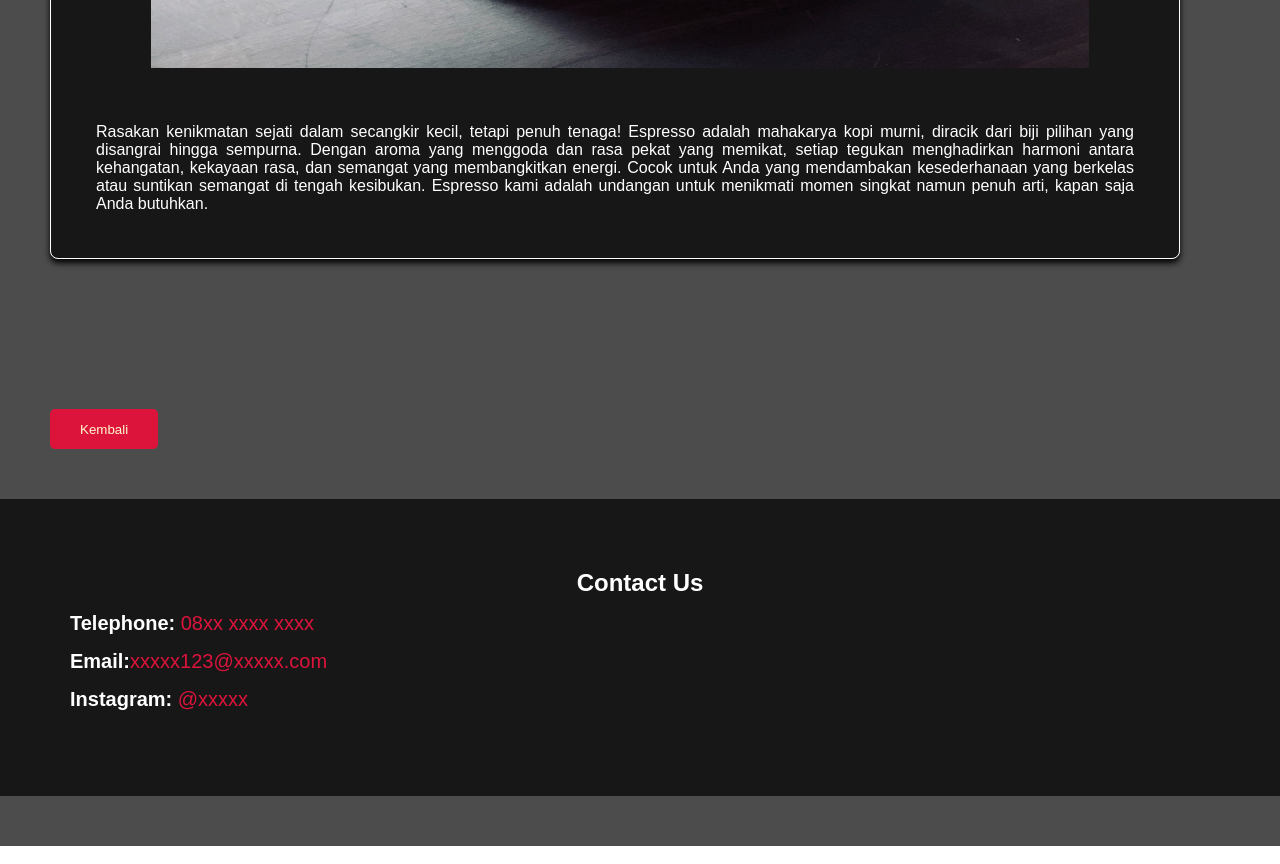
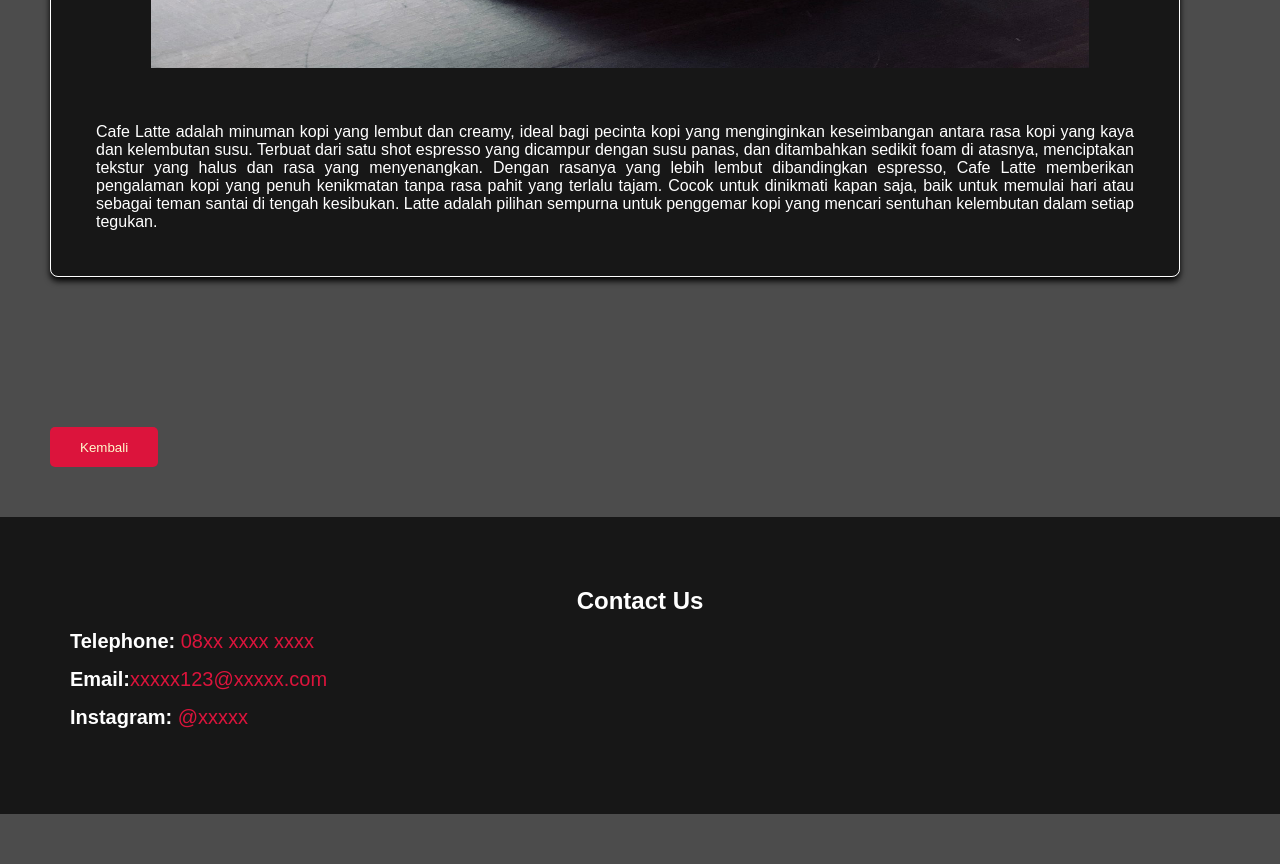
Before and after one commit to Slinzee/BigBro-Coffeeshop-edit, a plain HTML site: page Detail Produk/latte.html in a window 1280 px wide. Shown: the part 820-1684 px from the top of the page. Drawn offline with Linux system fonts and the light colour scheme.

Commit message:
add detail

```diff
--- a/Detail Produk/latte.html
+++ b/Detail Produk/latte.html
@@ -13,9 +13,7 @@
       <div id="product-detail">
         <h1>Cafe Latte</h1>
         <img src="../assets/img/Product/latte.jpg" alt="Latte" />
-        <p>Rasakan kenikmatan sejati dalam secangkir kecil, tetapi penuh tenaga! Espresso adalah mahakarya kopi murni, diracik dari biji pilihan yang disangrai hingga sempurna. Dengan aroma yang menggoda dan rasa pekat yang memikat, setiap tegukan menghadirkan harmoni antara kehangatan, kekayaan rasa, dan semangat yang membangkitkan energi.
-
-          Cocok untuk Anda yang mendambakan kesederhanaan yang berkelas atau suntikan semangat di tengah kesibukan. Espresso kami adalah undangan untuk menikmati momen singkat namun penuh arti, kapan saja Anda butuhkan.</p>
+        <p>Cafe Latte adalah minuman kopi yang lembut dan creamy, ideal bagi pecinta kopi yang menginginkan keseimbangan antara rasa kopi yang kaya dan kelembutan susu. Terbuat dari satu shot espresso yang dicampur dengan susu panas, dan ditambahkan sedikit foam di atasnya, menciptakan tekstur yang halus dan rasa yang menyenangkan. Dengan rasanya yang lebih lembut dibandingkan espresso, Cafe Latte memberikan pengalaman kopi yang penuh kenikmatan tanpa rasa pahit yang terlalu tajam. Cocok untuk dinikmati kapan saja, baik untuk memulai hari atau sebagai teman santai di tengah kesibukan. Latte adalah pilihan sempurna untuk penggemar kopi yang mencari sentuhan kelembutan dalam setiap tegukan.</p>
       </div>
 
       <button class="back-btn"><a href="../index.html">Kembali</a></button>
```
Also changed, not shown: Detail Produk/americano.html (+1 -2 lines), Detail Produk/espresso.html (+1 -3 lines).
